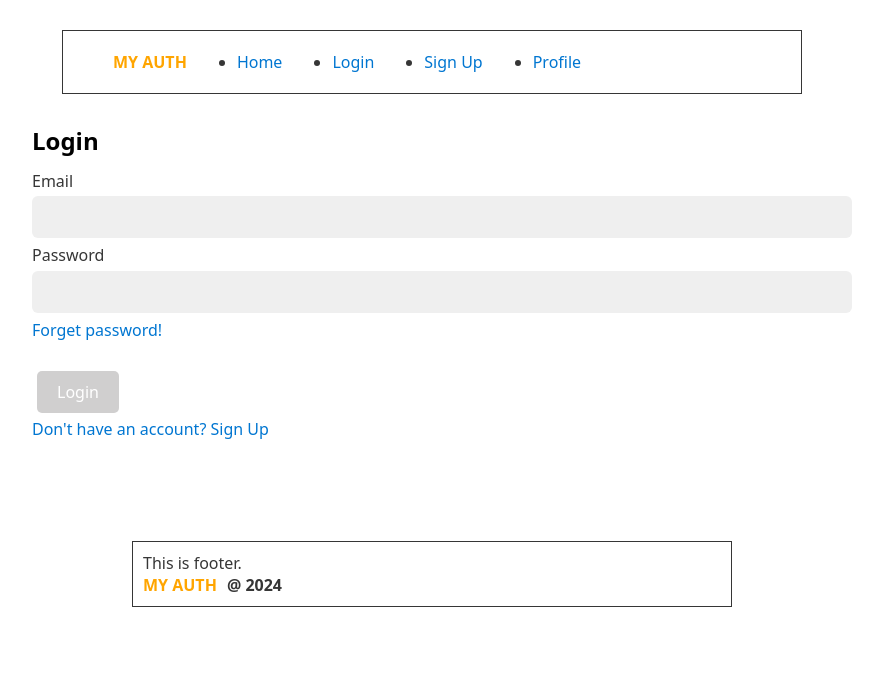
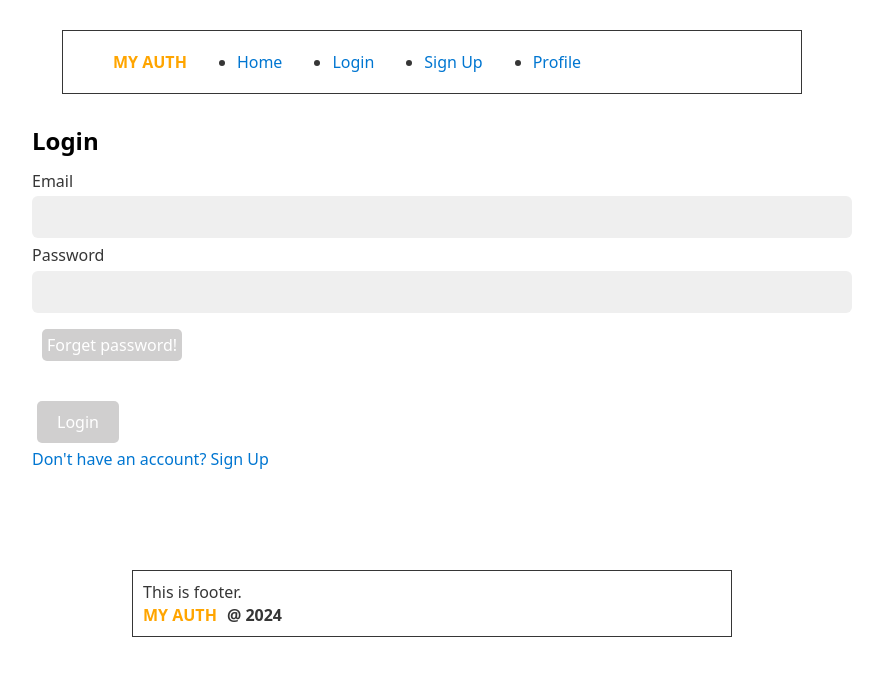
Before and after one commit to kamrul-CSE-official/my_auth, a React (Vite) app: page /login in a window 1280 px wide. Shown: the top 676 px of the page, without its empty margins (208-1091 px from the left). Built offline with nearby package versions, Linux system fonts and the light colour scheme.

Commit message:
added reset password page

```diff
--- a/src/pages/login.jsx
+++ b/src/pages/login.jsx
@@ -11,6 +11,8 @@ const LoginPage = () => {
   const {
     register,
     handleSubmit,
+    setValue,
+    getValues,
     reset,
     formState: { errors },
   } = useForm();
@@ -20,7 +22,6 @@ const LoginPage = () => {
     setMessage(null);
     setErrorMessage(null);
     try {
-      console.log(data);
       const req = await axios.post(`${envConfig.publicApi}/auth/login`, data);
       if (req?.data?.status === 200) {
         localStorage.setItem("accessToken", req?.data?.data?.accessToken);
@@ -29,16 +30,44 @@ const LoginPage = () => {
       } else {
         setErrorMessage(req?.data?.message);
       }
-      reset();
     } catch (error) {
       console.log("Error during login:", error);
       setErrorMessage(
         "Login failed. Please check your credentials and try again."
       );
-      reset();
     } finally {
       setLoading(false);
       reset();
+    }
+  };
+
+  const handleForgetPassword = async () => {
+    const email = getValues("email");
+    if (!email) {
+      setErrorMessage("Email is required to reset password.");
+      return;
+    }
+
+    setLoading(true);
+    setMessage(null);
+    setErrorMessage(null);
+    try {
+      const req = await axios.post(
+        `${envConfig.publicApi}/auth/forget-password`,
+        { email }
+      );
+      if (req?.data?.status === 200) {
+        setMessage("Password reset link has been sent to your email.");
+      } else {
+        setErrorMessage(req?.data?.message);
+      }
+    } catch (error) {
+      console.log("Error during password reset:", error);
+      setErrorMessage(
+        "Failed to send password reset link. Please try again later."
+      );
+    } finally {
+      setLoading(false);
     }
   };
 
@@ -86,7 +115,14 @@ const LoginPage = () => {
           {errors.password && (
             <p className="error-text">{errors.password.message}</p>
           )}
-          <Link to="#">Forget password!</Link>
+          <button
+            type="button"
+            style={{ padding: "5px", margin: "10px" }}
+            onClick={handleForgetPassword}
+            disabled={loading}
+          >
+            Forget password!
+          </button>
         </div>
 
         <button style={{ marginTop: "30px" }} type="submit" disabled={loading}>
--- /dev/null
+++ b/src/pages/resetPassword.jsx
@@ -0,0 +1,15 @@
+import { useSearchParams } from "react-router-dom";
+
+const ResetPasswordPage = () => {
+  const [searchParams] = useSearchParams();
+  const token = searchParams.get("token");
+  return (
+    <div>
+      Reset password
+      <br />
+      {token && <p>{token}</p>}
+    </div>
+  );
+};
+
+export default ResetPasswordPage;
```
Also changed, not shown: src/router/mainRouter.jsx (+6 -1 lines), src/pages/profile.jsx (renamed from src/pages/proflie.jsx).
